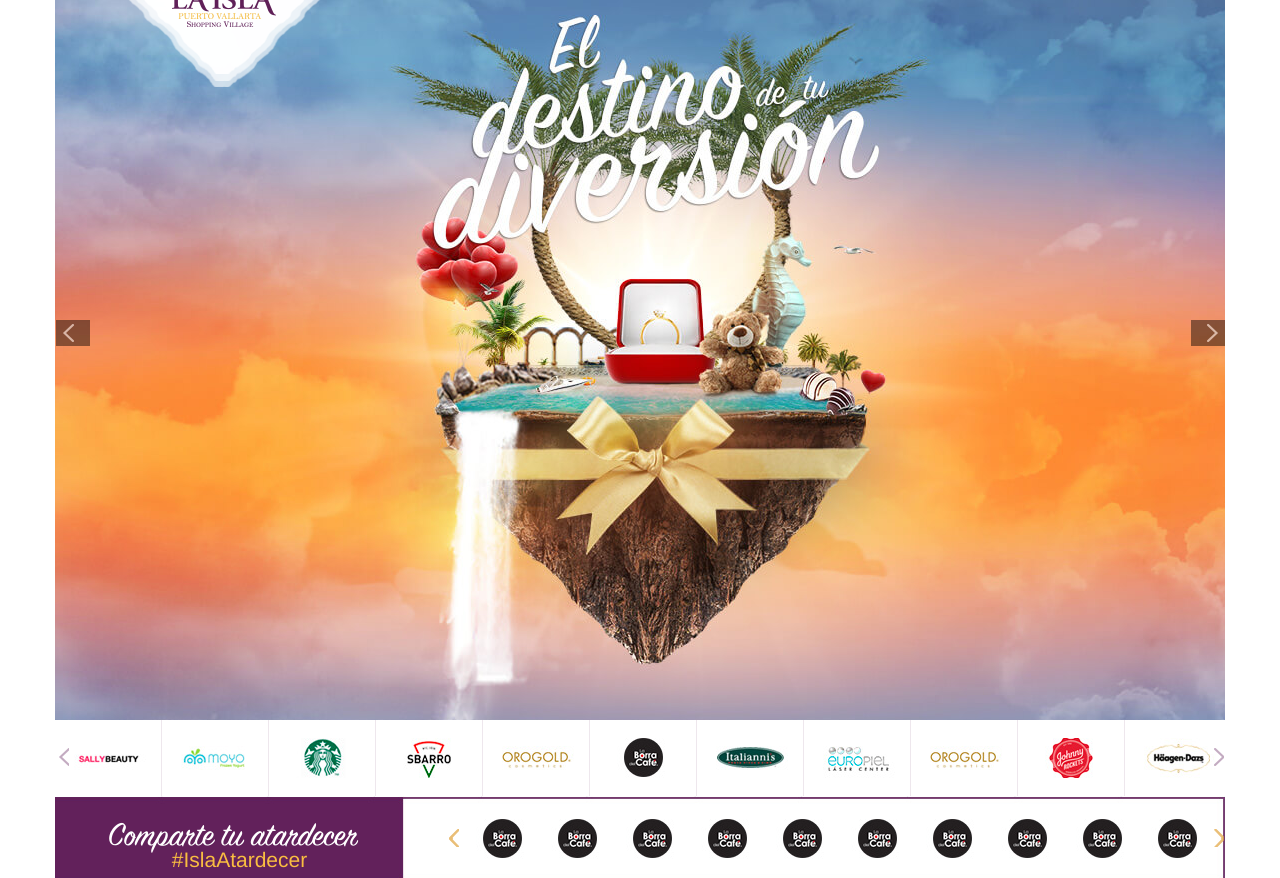
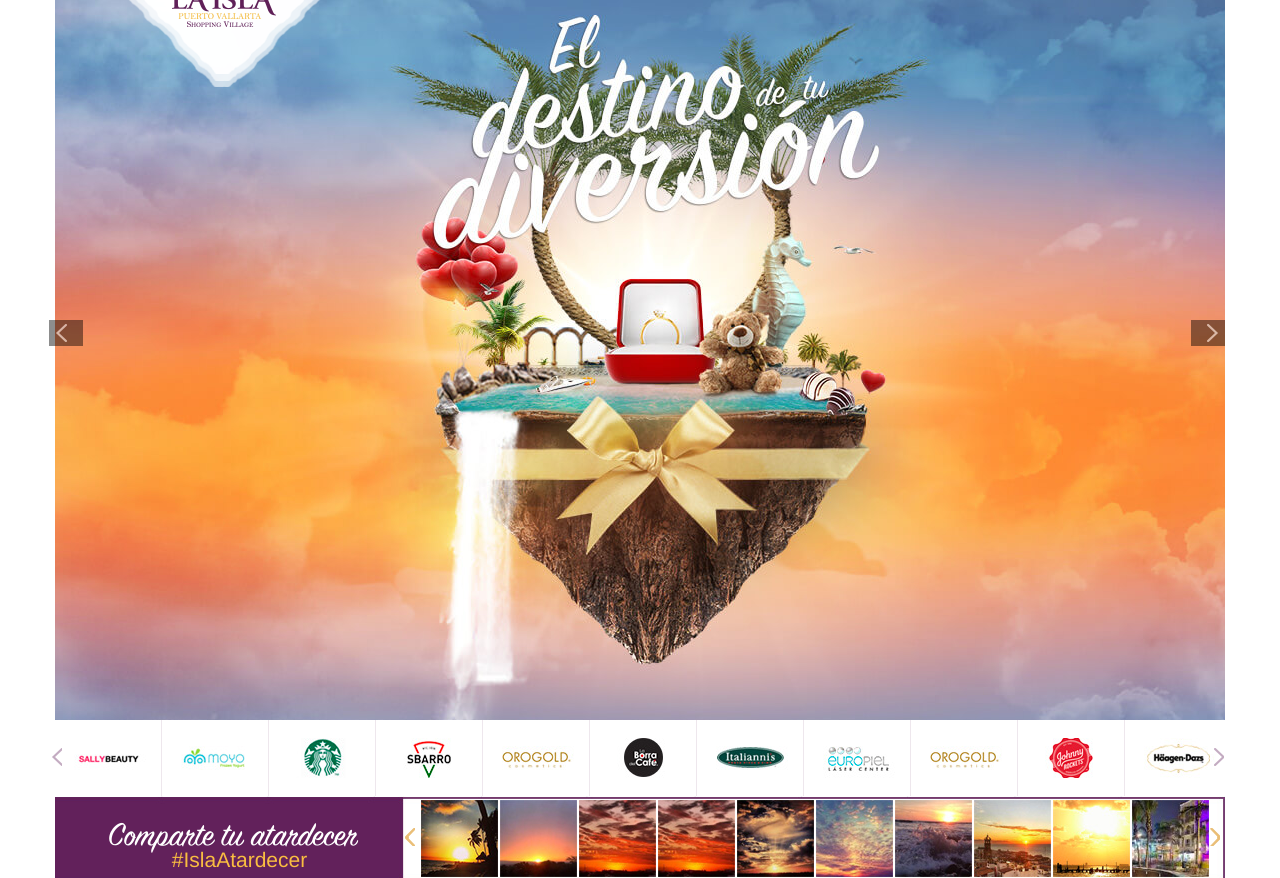
Before and after one commit to mager19/isla, a website: page index.html in a window 1280 px wide. Shown: the part 50-928 px from the top of the page. Drawn offline with nearby package versions, Linux system fonts and the light colour scheme.

Commit message:
inicio home

```diff
--- a/css/style.css
+++ b/css/style.css
@@ -207,7 +207,11 @@ nav ul li:last-child{
 }
 
 .atardecer__item img{
-	padding: 1.6em 0;
+	padding: 0.25em 0;
+}
+
+.atardecer__slide{
+	margin-left: -2.8em;
 }
 
 .news{
@@ -254,7 +258,7 @@ nav ul li:last-child{
 
 .appsn{
 	margin-left: 2em;
-	padding-top: 1.5px;
+	padding-top: 1.3px;
 }
 
 .appsn img{
--- a/index.html
+++ b/index.html
@@ -235,43 +235,51 @@
 				</div>
 
 				<div class="col-md-8">
+					<div class="atardecer__slide">
 						<div class="atardecer-prev"></div>
 						<div class="atardecer-next"></div>
 						<div class="slide__principal2">
 							<div class="atardecer__item">
-							<a href="#"><img src="img/tiendas/tienda1.jpg" alt="tiendas forum"></a>
+								<a href="#"><img src="img/atardecer/atardecer1.jpg" alt="tiendas forum"></a>
 							</div>
 							<div class="atardecer__item">
-							<a href="#"><img src="img/tiendas/tienda1.jpg" alt="tiendas forum"></a>
+								<a href="#"><img src="img/atardecer/atardecer2.jpg" alt="tiendas forum"></a>
 							</div>
 							<div class="atardecer__item">
-							<a href="#"><img src="img/tiendas/tienda1.jpg" alt="tiendas forum"></a>
+								<a href="#"><img src="img/atardecer/atardecer3.jpg" alt="tiendas forum"></a>
 							</div>
 							<div class="atardecer__item">
-							<a href="#"><img src="img/tiendas/tienda1.jpg" alt="tiendas forum"></a>
+								<a href="#"><img src="img/atardecer/atardecer3.jpg" alt="tiendas forum"></a>
 							</div>
 							<div class="atardecer__item">
-							<a href="#"><img src="img/tiendas/tienda1.jpg" alt="tiendas forum"></a>
+								<a href="#"><img src="img/atardecer/atardecer4.jpg" alt="tiendas forum"></a>
 							</div>
 							<div class="atardecer__item">
-							<a href="#"><img src="img/tiendas/tienda1.jpg" alt="tiendas forum"></a>
+								<a href="#"><img src="img/atardecer/atardecer5.jpg" alt="tiendas forum"></a>
 							</div>
 							<div class="atardecer__item">
-							<a href="#"><img src="img/tiendas/tienda1.jpg" alt="tiendas forum"></a>
+								<a href="#"><img src="img/atardecer/atardecer6.jpg" alt="tiendas forum"></a>
 							</div>
 							<div class="atardecer__item">
-							<a href="#"><img src="img/tiendas/tienda1.jpg" alt="tiendas forum"></a>
+								<a href="#"><img src="img/atardecer/atardecer7.jpg" alt="tiendas forum"></a>
 							</div>
 							<div class="atardecer__item">
-							<a href="#"><img src="img/tiendas/tienda1.jpg" alt="tiendas forum"></a>
+								<a href="#"><img src="img/atardecer/atardecer8.jpg" alt="tiendas forum"></a>
 							</div>
 							<div class="atardecer__item">
-							<a href="#"><img src="img/tiendas/tienda1.jpg" alt="tiendas forum"></a>
+								<a href="#"><img src="img/atardecer/atardecer9.jpg" alt="tiendas forum"></a>
 							</div>
 							<div class="atardecer__item">
-							<a href="#"><img src="img/tiendas/tienda1.jpg" alt="tiendas forum"></a>
+								<a href="#"><img src="img/atardecer/atardecer10.jpg" alt="tiendas forum"></a>
+							</div>
+							<div class="atardecer__item">
+								<a href="#"><img src="img/atardecer/atardecer3.jpg" alt="tiendas forum"></a>
+							</div>
+							<div class="atardecer__item">
+								<a href="#"><img src="img/atardecer/atardecer7.jpg" alt="tiendas forum"></a>
 							</div>
 
+						</div>
 					</div>
 				</div>
 			</div>
```
Also changed, not shown: css/slick-theme.css, img/atardecer/atardecer1.jpg (added), img/atardecer/atardecer10.jpg (added), img/atardecer/atardecer2.jpg (added), img/atardecer/atardecer3.jpg (added), img/atardecer/atardecer4.jpg (added), img/atardecer/atardecer5.jpg (added), img/atardecer/atardecer6.jpg (added), img/atardecer/atardecer7.jpg (added), img/atardecer/atardecer8.jpg (added), img/atardecer/atardecer9.jpg (added). Lines whose indentation alone changed are shown as unchanged.
